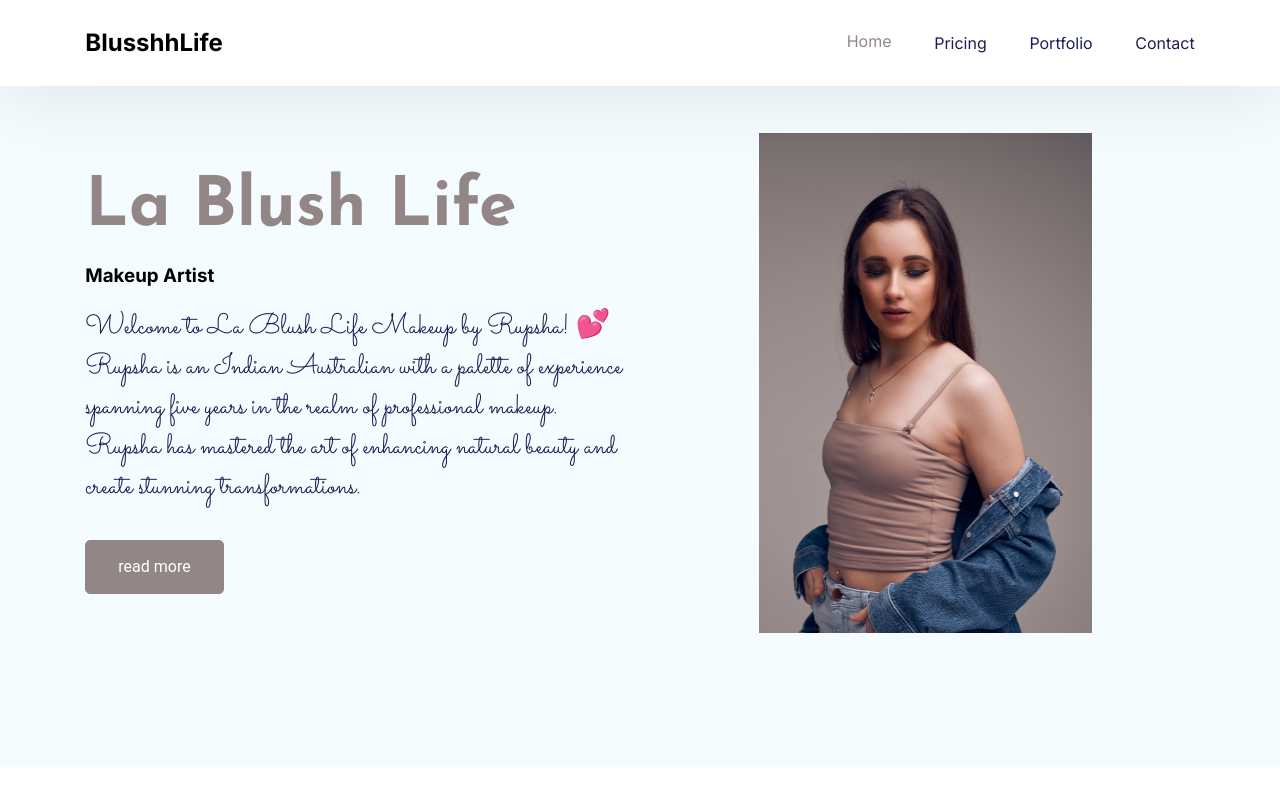
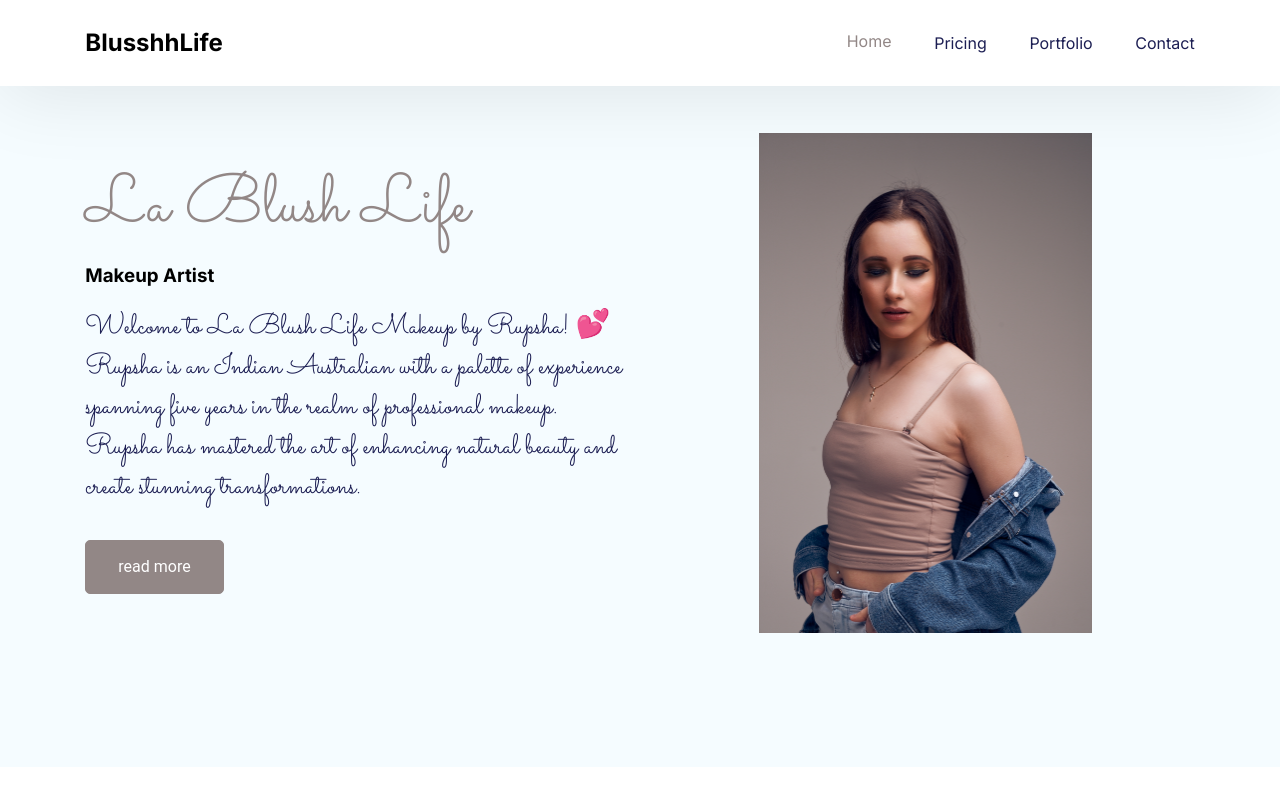
Before and after one commit to Rangeet07/Blusshhlife, a Next.js app: page / in a window 1280 px wide. Shown: the top 800 px of the page. Built offline with nearby package versions, Linux system fonts and the light colour scheme.

Commit message:
sclastcommit

```diff
--- a/src/app/components/Home.js
+++ b/src/app/components/Home.js
@@ -35,7 +35,7 @@ const Home = ({title, about}) => {
                 <div className={styles.herosectioncontent}>
                     {/* <p className={styles.sectiontitle}>Hey Im Rangeet</p> */}
                     {/* <h2 className={styles.herosectiontitle}> */}
-                    <h2 className={`${styles['herosectiontitle']} ${inter['className']}`}>
+                    <h2 className={`${styles['herosectiontitle']} ${sacramento['className']}`}>
                     <span className={styles.herosectiontitlecolor}>La Blush Life</span>{" "}
                     </h2>
                     <h3 >Makeup Artist</h3>
```
